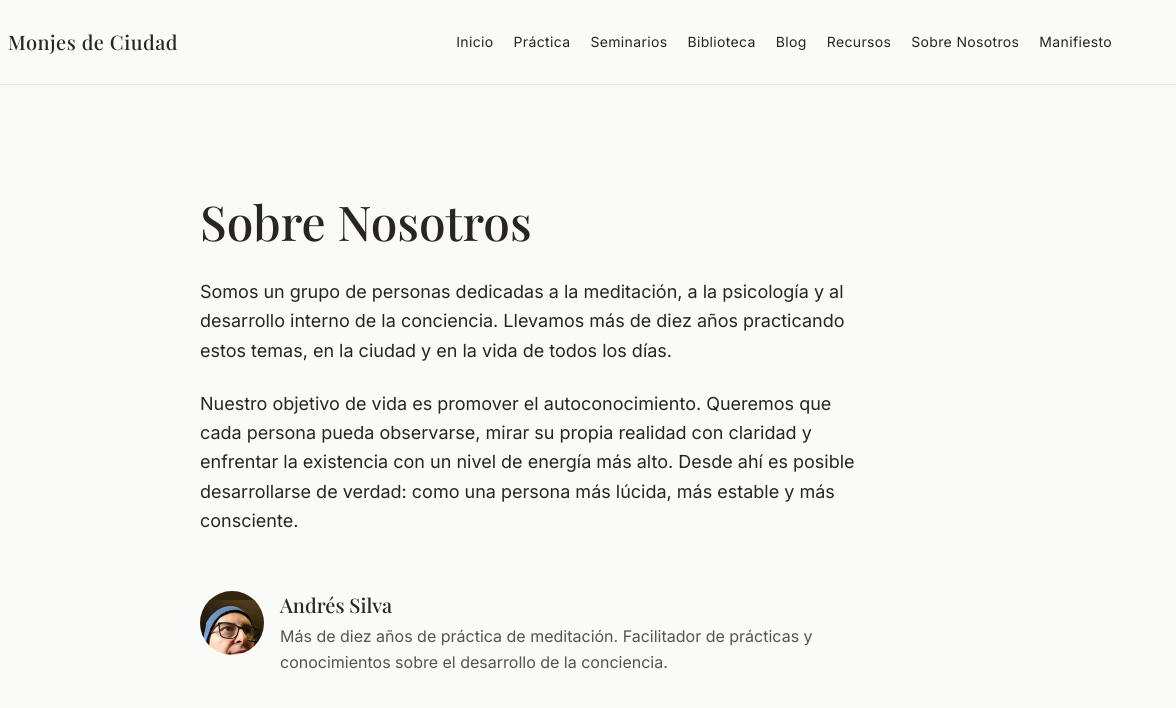
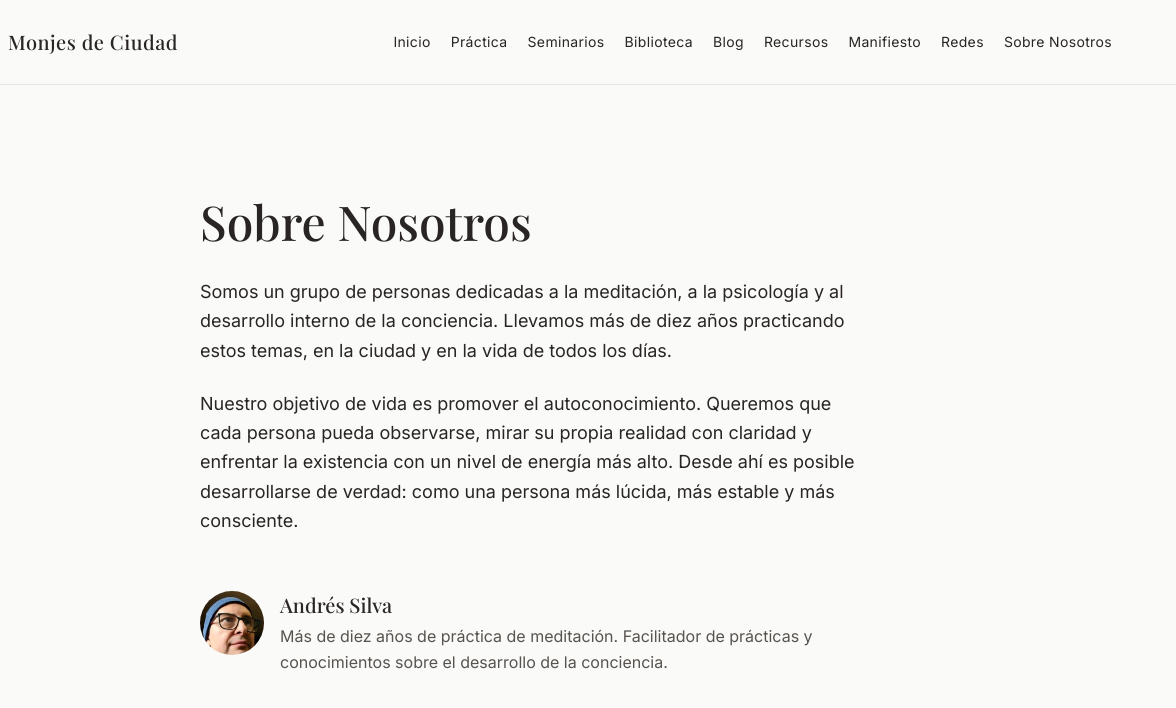
Before and after one commit to andres-silva-zamorano/monjes-de-ciudad, a plain HTML site: page sobre-nosotros/index.html in a window 1280 px wide. Shown: the full height of the page, 104-1280 px from the left. Drawn offline with nearby package versions, Linux system fonts and the light colour scheme.

Commit message:
Centra la cabeza en el retrato y unifica el menú con Redes.
Co-authored-by: Cursor <cursoragent@cursor.com>

```diff
--- a/sobre-nosotros/index.html
+++ b/sobre-nosotros/index.html
@@ -53,8 +53,9 @@
           <a class="transition-colors duration-300 hover:text-stone-500" href="/biblioteca/">Biblioteca</a>
           <a class="transition-colors duration-300 hover:text-stone-500" href="/bitacora/">Blog</a>
           <a class="transition-colors duration-300 hover:text-stone-500" href="/recursos/">Recursos</a>
+          <a class="transition-colors duration-300 hover:text-stone-500" href="/#manifiesto">Manifiesto</a>
+          <a class="transition-colors duration-300 hover:text-stone-500" href="/#redes">Redes</a>
           <a class="transition-colors duration-300 hover:text-stone-500" href="/sobre-nosotros/">Sobre Nosotros</a>
-          <a class="transition-colors duration-300 hover:text-stone-500" href="/#manifiesto">Manifiesto</a>
         </div>
       </details>
       <div class="hidden items-center justify-between gap-8 lg:flex">
@@ -66,8 +67,9 @@
           <a class="transition-colors duration-300 hover:text-stone-500" href="/biblioteca/">Biblioteca</a>
           <a class="transition-colors duration-300 hover:text-stone-500" href="/bitacora/">Blog</a>
           <a class="transition-colors duration-300 hover:text-stone-500" href="/recursos/">Recursos</a>
+          <a class="transition-colors duration-300 hover:text-stone-500" href="/#manifiesto">Manifiesto</a>
+          <a class="transition-colors duration-300 hover:text-stone-500" href="/#redes">Redes</a>
           <a class="transition-colors duration-300 hover:text-stone-500" href="/sobre-nosotros/">Sobre Nosotros</a>
-          <a class="transition-colors duration-300 hover:text-stone-500" href="/#manifiesto">Manifiesto</a>
         </div>
       </div>
     </nav>
@@ -79,7 +81,7 @@
       <p class="mt-8 text-lg leading-relaxed">Somos un grupo de personas dedicadas a la meditación, a la psicología y al desarrollo interno de la conciencia. Llevamos más de diez años practicando estos temas, en la ciudad y en la vida de todos los días.</p>
       <p class="mt-6 text-lg leading-relaxed">Nuestro objetivo de vida es promover el autoconocimiento. Queremos que cada persona pueda observarse, mirar su propia realidad con claridad y enfrentar la existencia con un nivel de energía más alto. Desde ahí es posible desarrollarse de verdad: como una persona más lúcida, más estable y más consciente.</p>
       <div class="mt-14 flex items-start gap-4">
-        <img class="h-16 w-16 shrink-0 rounded-full object-cover" src="andres.jpg" width="64" height="64" alt="Andrés Silva" />
+        <img class="h-16 w-16 shrink-0 rounded-full object-cover object-center" src="retrato.jpg" width="64" height="64" alt="Andrés Silva" />
         <div>
           <p class="font-serif text-xl">Andrés Silva</p>
           <p class="mt-1 leading-relaxed text-stone-600">Más de diez años de práctica de meditación. Facilitador de prácticas y conocimientos sobre el desarrollo de la conciencia.</p>
```
Also changed, not shown: biblioteca/index.html (+4 -2 lines), bitacora/index.html (+4 -2 lines), cruz-de-buda/index.html (+4 -2 lines), index.html (+4 -2 lines), practica/index.html (+4 -2 lines), recursos/index.html (+4 -2 lines), seminarios/index.html (+4 -2 lines), sobre-nosotros/andres.jpg (deleted), sobre-nosotros/retrato.jpg (added).
